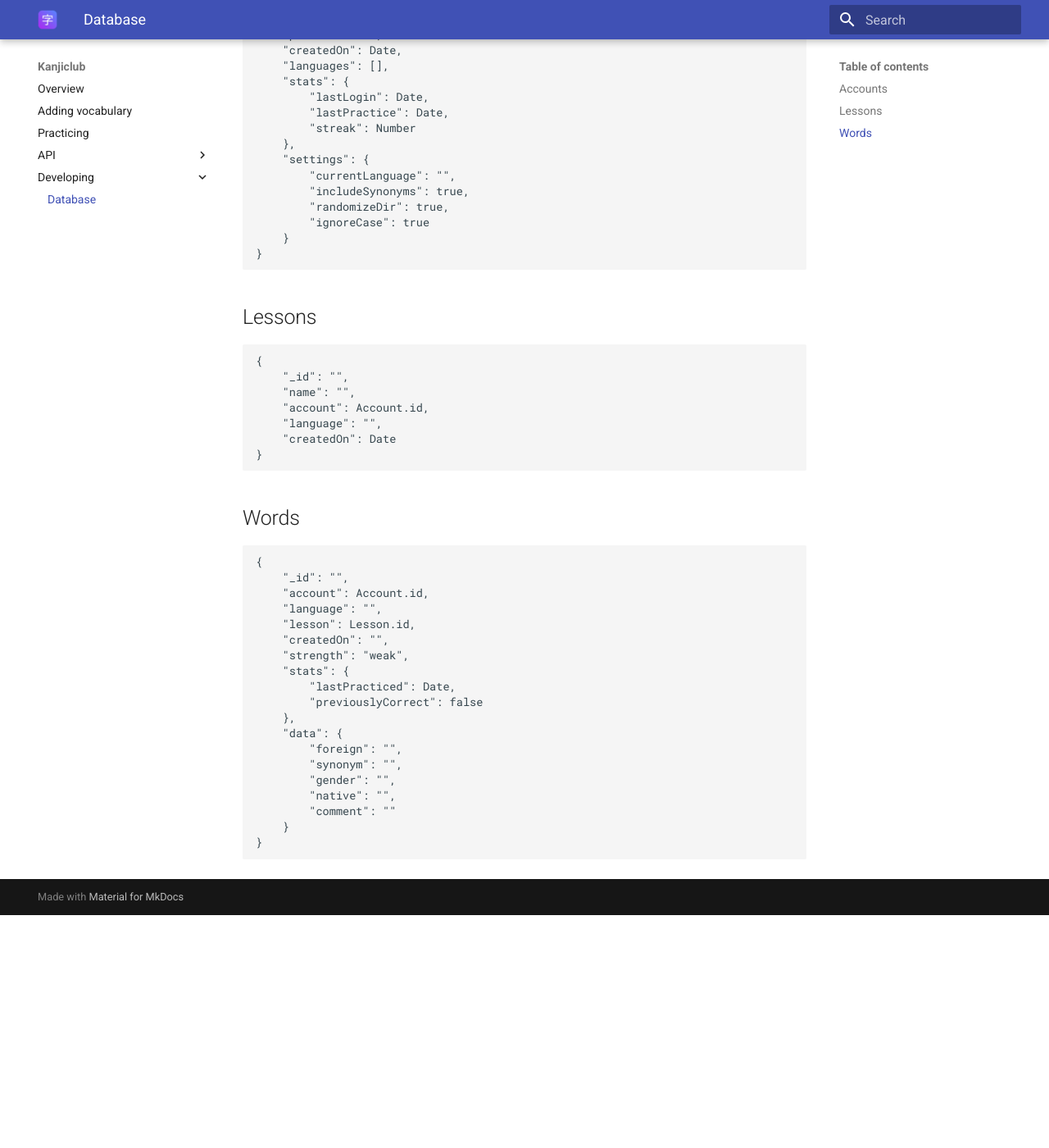
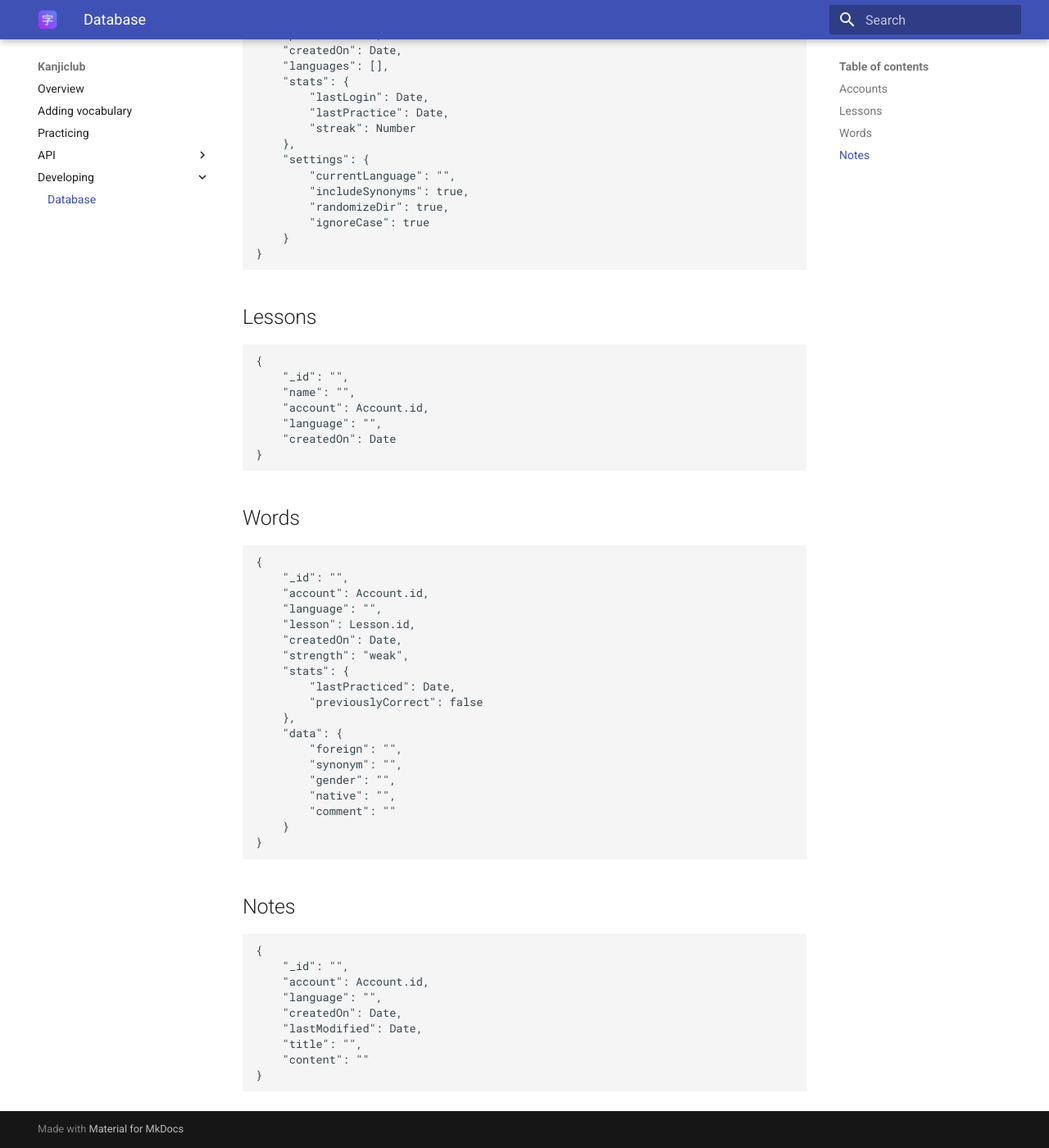
Before and after one commit to Twometer/Kanjiclub, an MkDocs documentation site: the page built from docs/developing/database.md, in a window 1280 px wide and 1400 px high, scrolled down 284 px. Shown: the whole window at 82% size. Built offline with MkDocs 1.6.1 and Material for MkDocs 9.7.7, drawn with Linux system fonts in a browser that asks for light colours; before the commit the page ends 1400 px from its top, so only the background shows below that.

Commit message:
Design the notes API

````diff
--- a/docs/developing/database.md
+++ b/docs/developing/database.md
@@ -41,7 +41,7 @@
     "account": Account.id,
     "language": "",
     "lesson": Lesson.id,
-    "createdOn": "",
+    "createdOn": Date,
     "strength": "weak",
     "stats": {
         "lastPracticed": Date,
@@ -56,3 +56,16 @@
     }
 }
 ```
+
+## Notes
+```json
+{
+    "_id": "",
+    "account": Account.id,
+    "language": "",
+    "createdOn": Date,
+    "lastModified": Date,
+    "title": "",
+    "content": ""
+}
+```
````
Also changed, not shown: docs/API/notes.md (added, +58 -0 lines), docs/API/objects.md (+11 -0 lines).
